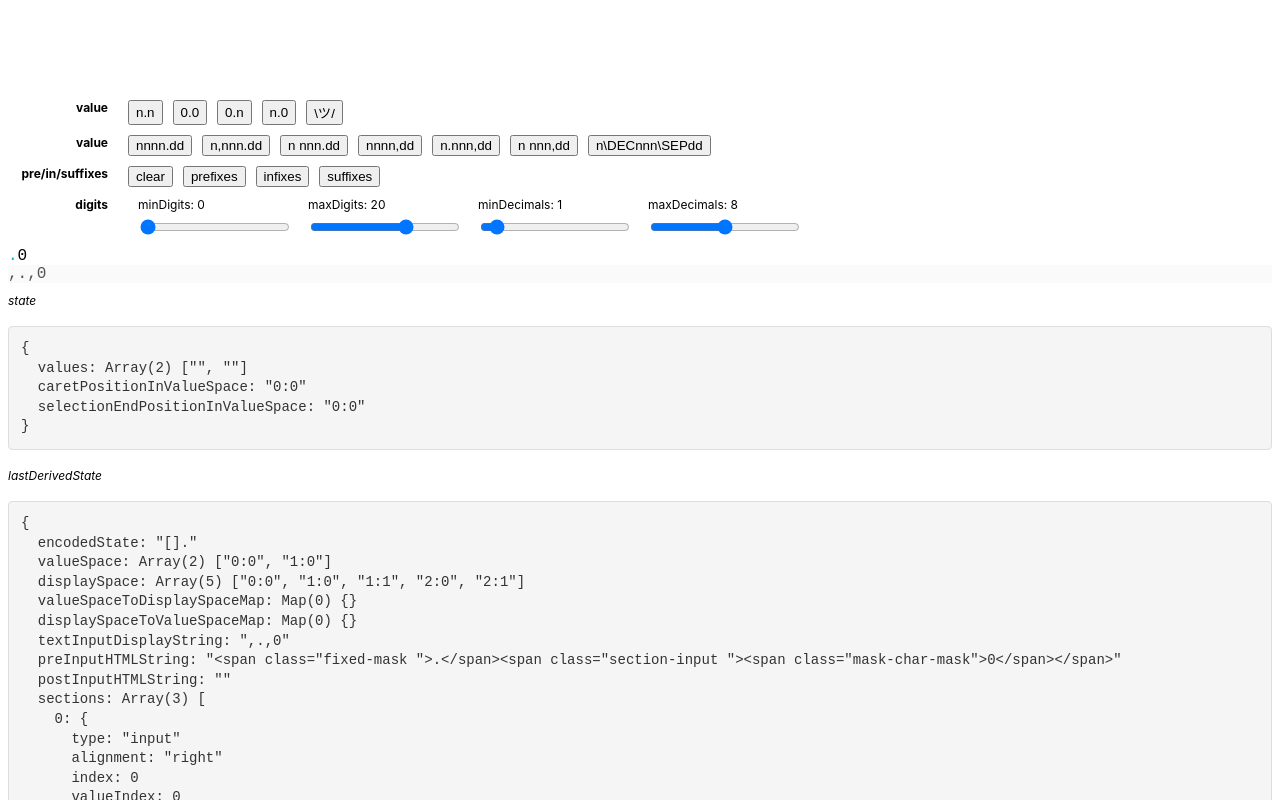
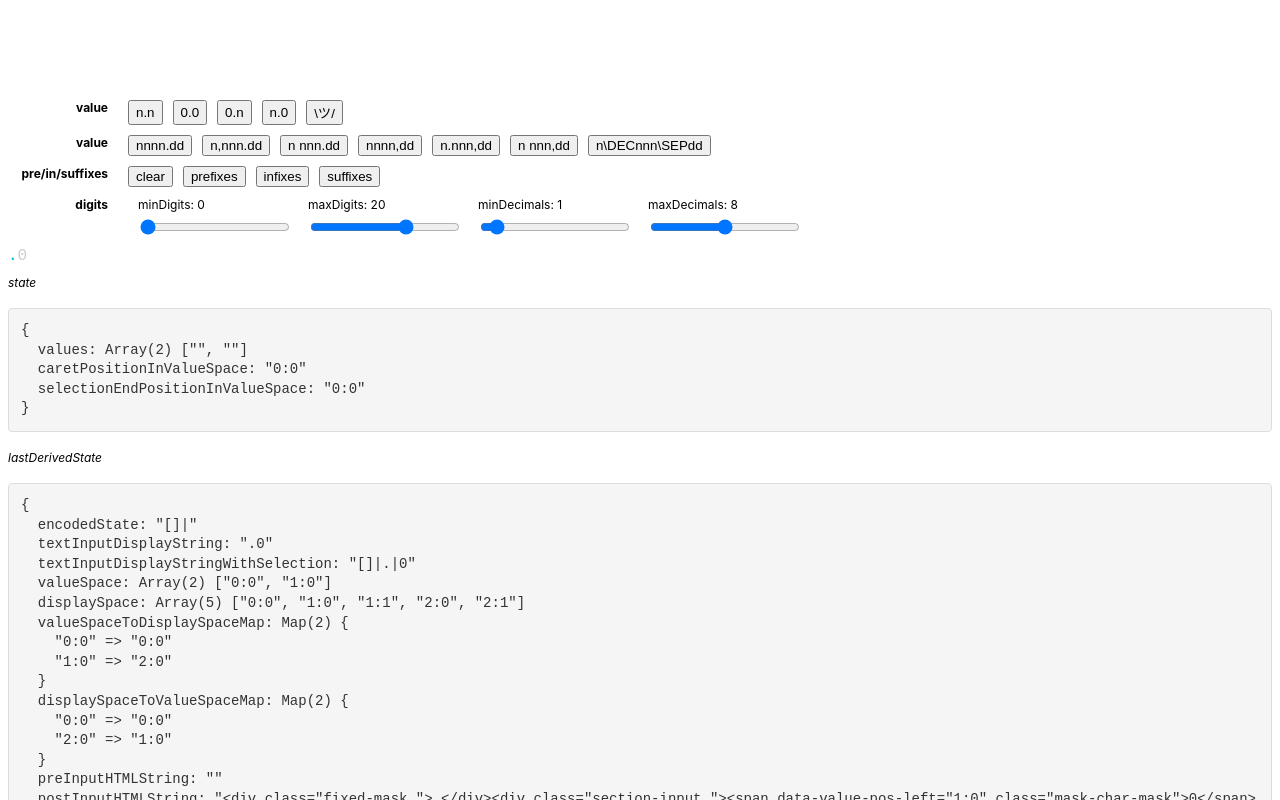
Before and after one commit to qwesda/mask-input, a Vue app: page / in a window 1280 px wide. Shown: the top 800 px of the page. Built offline with nearby package versions, Linux system fonts and the light colour scheme; the HTML template or start-up script is replaced by a standard one.

Commit message:
more rewrite

```diff
--- a/src/App.vue
+++ b/src/App.vue
@@ -67,7 +67,7 @@
   import { type Ref, ref, computed } from 'vue';
   import { bindToLocalStorage } from '@/helper/bindToLocalStorage.ts';
   import { NumericMask } from '@/masked-text/masks';
-  import { type MaskSectionFixedDefinition, MaskSectionFixed } from '@/masked-text/masks/base.ts';
+  import { type MaskSectionFixedDefinition, MaskSectionFixed } from '@/masked-text/masks/index.ts';
 
   const numericValue = ref(['', ''] as string[]);
 
@@ -128,7 +128,7 @@
   };
   const getRandomSuffixes = (count?: number): MaskSectionFixedDefinition[] => {
     count = count ?? Math.floor(Math.random() * 3);
-    const suffixPool = ['[per annum]', '[per mile]', '[per kilo]', '[per se]'];
+    const suffixPool = ['(per annum)', '(per mile)', '(per kilo)', '(per se)'];
     const suffixes: MaskSectionFixedDefinition[] = [];
 
     for (let i = 0; i < count && suffixPool.length > 0; i++) {
--- a/src/masked-text/masked-text.vue
+++ b/src/masked-text/masked-text.vue
@@ -1,7 +1,6 @@
 <template>
-  <div class="masked-text-container">
-    <div @click="setFocus">
-      <span class="text-overlay" ref="preInputHTMLRef" v-html="lastDerivedState.preInputHTMLString" />
+  <div class="masked-text-container" @mousedown.capture="handleMousedown" @mouseup.capture="handleMouseup">
+    <div class="text-overlay" ref="preInputHTMLRef" v-html="lastDerivedState.preInputHTMLString" />
 
     <input
       ref="inputRef"
@@ -9,29 +8,13 @@
       @keydown.capture="handleKeydown"
       @focus="handleFocus"
       @blur="handleBlur"
-        @click="handleClick"
+      @click="setFocus"
       class="masked-text-input"
       autofocus
       style="width: 4px; margin-left: 0; margin-right: -4px; background: transparent"
     />
 
-      <span class="text-overlay" ref="postInputHTMLRef" v-html="lastDerivedState.postInputHTMLString" />
-    </div>
-
-    <div>
-      <input
-        ref="inputShadowRef"
-        @input.capture="handleInput"
-        @keydown.capture="handleKeydown"
-        @focus="handleFocus"
-        @blur="handleBlur"
-        @click="handleClick"
-        class="masked-text-shadow-input"
-        autofocus
-        disabled
-        :value="lastDerivedState.textInputDisplayString"
-      />
-    </div>
+    <div class="text-overlay" ref="postInputHTMLRef" v-html="lastDerivedState.postInputHTMLString" />
   </div>
 
   <template v-if="hasFocus">
@@ -54,7 +37,7 @@
     updateMaskStateValues,
     updateMaskStateCaretAndSelection,
     findClosestValidValueSpaceCoordinates,
-  } from './masks/base.ts';
+  } from './masks/base/index.ts';
 
   import VarDump from '@/helper/var-dump.vue';
 
@@ -111,23 +94,109 @@
 
     state.value = _state;
     lastDerivedState.value = _lastDerivedState;
+
+    updateInputRefSize();
   };
 
   const handleInput = (event: Event) => {
-    console.log('handleInput', event);
+    // console.log('handleInput', event);
     updateInputRefSize();
   };
   const handleKeydown = (event: KeyboardEvent) => {
-    console.log('handleKeydown', event);
+    // console.log('handleKeydown', event);
   };
   const handleFocus = (event: FocusEvent) => {
-    console.log('handleFocus', event);
+    // console.log('handleFocus', event);
   };
   const handleBlur = (event: FocusEvent) => {
-    console.log('handleBlur', event);
+    // console.log('handleBlur', event);
   };
-  const handleClick = (event: MouseEvent) => {
-    console.log('handleClick', event);
+
+  const getClosestValueSpaceCoordinates = (event: MouseEvent) => {
+    const containersToCheck: HTMLElement[] = [preInputHTMLRef.value, postInputHTMLRef.value].filter((x) => x !== undefined) as HTMLElement[];
+    const containerElement = event.currentTarget as HTMLElement;
+    const containerRect = containerElement.getBoundingClientRect();
+    const relativeX = event.clientX - containerRect.left;
+
+    let closestValueSpaceCoordinates: string | undefined = undefined;
+    let minDistance = Infinity;
+
+    for (const container of containersToCheck) {
+      if (!container) {
+        continue;
+      }
+
+      const spans = container.querySelectorAll('span');
+
+      spans.forEach((span: Element) => {
+        const spanElement = span as HTMLElement;
+        const spanRect = spanElement.getBoundingClientRect();
+        const spanRelativeLeft = spanRect.left - containerRect.left;
+        const spanRelativeRight = spanRect.right - containerRect.left;
+
+        let distance;
+
+        if (relativeX < spanRelativeLeft) {
+          distance = spanRelativeLeft - relativeX;
+        } else if (relativeX > spanRelativeRight) {
+          distance = relativeX - spanRelativeRight;
+        } else {
+          distance = 0;
+        }
+
+        if (distance < minDistance) {
+          const clickWasRightish = relativeX > spanRelativeLeft + spanRect.width / 2;
+
+          if (clickWasRightish) {
+            if (spanElement.hasAttribute('data-value-pos-right')) {
+              closestValueSpaceCoordinates = spanElement.getAttribute('data-value-pos-right')!;
+            } else if (spanElement.hasAttribute('data-value-pos-left')) {
+              closestValueSpaceCoordinates = spanElement.getAttribute('data-value-pos-left')!;
+            }
+          } else {
+            if (spanElement.hasAttribute('data-value-pos-left')) {
+              closestValueSpaceCoordinates = spanElement.getAttribute('data-value-pos-left')!;
+            } else if (spanElement.hasAttribute('data-value-pos-right')) {
+              closestValueSpaceCoordinates = spanElement.getAttribute('data-value-pos-right')!;
+            }
+          }
+
+          if (closestValueSpaceCoordinates !== undefined) {
+            minDistance = distance;
+          }
+        }
+      });
+    }
+
+    return closestValueSpaceCoordinates;
+  };
+
+  const handleMousedown = (event: MouseEvent) => {
+    const closestValueSpaceCoordinates = getClosestValueSpaceCoordinates(event);
+
+    if (closestValueSpaceCoordinates !== undefined) {
+      state.value = updateMaskStateCaretAndSelection(state.value, closestValueSpaceCoordinates, closestValueSpaceCoordinates);
+
+      if (inputRef.value) {
+        inputRef.value.focus();
+      }
+
+      runComponentUpdateLoop(props.modelValue, props.mask, state, lastDerivedState);
+    }
+  };
+
+  const handleMouseup = (event: MouseEvent) => {
+    const closestValueSpaceCoordinates = getClosestValueSpaceCoordinates(event);
+
+    if (closestValueSpaceCoordinates !== undefined) {
+      state.value = updateMaskStateCaretAndSelection(state.value, closestValueSpaceCoordinates, closestValueSpaceCoordinates);
+
+      if (inputRef.value) {
+        inputRef.value.focus();
+      }
+
+      runComponentUpdateLoop(props.modelValue, props.mask, state, lastDerivedState);
+    }
   };
 
   const setFocus = (event: MouseEvent) => {
@@ -140,18 +209,20 @@
     () => [props.mask, props.modelValue],
     () => {
       runComponentUpdateLoop(props.modelValue, props.mask, state, lastDerivedState);
-      updateInputRefSize();
     },
     { immediate: true },
+  );
+
+  watch(
+    () => inputRef,
+    (newValue) => {
+      console.log('inputRef', newValue);
+    },
   );
 </script>
 
 <style scoped>
   .masked-text-container {
-    display: flex;
-    flex-direction: column;
-  }
-  .masked-text-container > * {
     display: flex;
     flex-direction: row;
     position: relative;
@@ -167,6 +238,7 @@
     border: none;
     outline: none;
     flex-shrink: 1;
+    z-index: 1;
   }
 
   .masked-text-shadow-input {
@@ -186,8 +258,8 @@
   }
 
   .text-overlay {
+    display: inline-block;
     font-size: 1rem;
-    pointer-events: none;
 
     padding: 0;
     border: none;
@@ -195,12 +267,26 @@
 
     font-family: monospace;
     white-space: pre;
+    pointer-events: none;
   }
 
-  .text-overlay :deep(.input-mask-char-input) {
+  .text-overlay :deep(.section-input) {
+    cursor: text;
+  }
+
+  .text-overlay :deep(div) {
+    display: inline-block;
+  }
+
+  .text-overlay :deep(.section-input.active) {
+    background-color: rgba(0, 0, 0, 0.02);
+    border-bottom: 1px solid rgba(0, 0, 0, 0.2);
+  }
+
+  .text-overlay :deep(.mask-char-input) {
     color: rgba(0, 0, 0, 1);
   }
-  .text-overlay :deep(.input-mask-char-mask) {
+  .text-overlay :deep(.mask-char-mask) {
     color: rgba(0, 0, 0, 0.2);
   }
   .text-overlay :deep(.fixed-mask) {
--- a/src/masked-text/masks/base.ts
+++ b/src/masked-text/masks/base/index.ts
@@ -1,25 +1,41 @@
-import type { Ref } from 'vue';
+import type {
+  MaskSectionFixedDefinition,
+  MaskSectionInputDefinition,
+  MaskCharacter,
+  MaskSectionFixedDerivedState,
+  MaskSectionInputDerivedState,
+  MaskSectionDefinition,
+  MaskSectionDerivedState,
+  MaskDefinition,
+  MaskState,
+  MaskDerivedState,
+} from './types';
 
-export interface MaskSectionFixedDefinition {
-  type: 'fixed';
-  mask: string;
-  skipKeys?: string[];
-}
+export type {
+  MaskSectionFixedDefinition,
+  MaskSectionInputDefinition,
+  MaskCharacter,
+  MaskSectionFixedDerivedState,
+  MaskSectionInputDerivedState,
+  MaskSectionDefinition,
+  MaskSectionDerivedState,
+  MaskDefinition,
+  MaskState,
+  MaskDerivedState,
+};
+
+// local types
+type InputHTMLStringPart = {
+  cls: string;
+  dataAttrs?: { [key: string]: string };
+  value: string;
+};
 
 export const MaskSectionFixed = (mask: string, skipKeys?: string[]): MaskSectionFixedDefinition => ({
   type: 'fixed',
   mask,
   skipKeys,
 });
-
-export interface MaskSectionInputDefinition {
-  type: 'input';
-  inputBehavior: 'replace' | 'insert';
-  alignment: 'left' | 'right';
-  maskingFn: (sectionValue: string) => MaskCharacter[];
-  validationFn: (sectionValue: string) => boolean;
-  maxLength: number;
-}
 
 export const MaskSectionInput = (
   inputBehavior: 'replace' | 'insert',
@@ -36,55 +52,6 @@ export const MaskSectionInput = (
   maxLength,
 });
 
-export interface MaskSectionInput extends MaskSectionInputDefinition {
-  valueIndex: number;
-}
-
-export type MaskCharacter = {
-  char: string;
-  type: 'mask' | 'value';
-};
-
-export type MaskSectionFixedDerivedState = {
-  type: 'fixed';
-  index: number;
-
-  textInputDisplayString: string;
-
-  displaySpace: string[];
-};
-
-export type MaskSectionInputDerivedState = {
-  type: 'input';
-  alignment: 'left' | 'right';
-  index: number;
-  value: string;
-  valueIndex: number;
-
-  maskCharacters: MaskCharacter[];
-  textInputDisplayString: string;
-
-  valueSpace: string[];
-  displaySpace: string[];
-
-  valueSpaceToDisplaySpaceMap: Map<string, string>;
-  displaySpaceToValueSpaceMap: Map<string, string>;
-};
-
-export type MaskSectionDefinition = MaskSectionFixedDefinition | MaskSectionInputDefinition;
-export type MaskSectionDerivedState = MaskSectionFixedDerivedState | MaskSectionInputDerivedState;
-
-export type MaskDefinition = {
-  sections: MaskSectionDefinition[];
-};
-
-export type MaskState = {
-  values: string[];
-
-  caretPositionInValueSpace: string;
-  selectionEndPositionInValueSpace: string;
-};
-
 export const getInitialMaskState = (values: string[]): MaskState => {
   return {
     values,
@@ -92,22 +59,6 @@ export const getInitialMaskState = (values: string[]): MaskState => {
     caretPositionInValueSpace: '0:0',
     selectionEndPositionInValueSpace: '0:0',
   };
-};
-
-export type MaskDerivedState = {
-  encodedState: string;
-
-  valueSpace: string[];
-  displaySpace: string[];
-  valueSpaceToDisplaySpaceMap: Map<string, string>;
-  displaySpaceToValueSpaceMap: Map<string, string>;
-
-  textInputDisplayString: string;
-
-  preInputHTMLString: string;
-  postInputHTMLString: string;
-
-  sections: MaskSectionDerivedState[];
 };
 
 const compareSpaceCoordinates = (a: string | undefined, b: string | undefined): number | undefined => {
@@ -168,7 +119,7 @@ const getFixedSectionHTMLStrings = (
   const isBeforeCursor: boolean = caretRelativePosition < 0;
   const isBeforeSelectionEnd: boolean = selectionEndRelativePosition < 0;
 
-  const htmlString: string = `<span class="fixed-mask ${isBeforeCursor !== isBeforeSelectionEnd ? 'selected' : ''}">${maskSection.textInputDisplayString}</span>`;
+  const htmlString: string = `<div class="fixed-mask ${isBeforeCursor !== isBeforeSelectionEnd ? 'selected' : ''}">${maskSection.textInputDisplayString}</div>`;
 
   return [isBeforeCursor ? htmlString : '', !isBeforeCursor ? htmlString : ''];
 };
@@ -214,6 +165,16 @@ const getInputSectionDerivedState = (
     }
   }
 
+  if (value === '') {
+    if (sectionDefinition.alignment === 'left') {
+      valueSpaceToDisplaySpaceMap.set(valueSpace[0], displaySpace[0]);
+      displaySpaceToValueSpaceMap.set(displaySpace[0], valueSpace[0]);
+    } else {
+      valueSpaceToDisplaySpaceMap.set(valueSpace[0], displaySpace[displaySpace.length - 1]);
+      displaySpaceToValueSpaceMap.set(displaySpace[displaySpace.length - 1], valueSpace[0]);
+    }
+  }
+
   return {
     type: 'input',
     alignment: sectionDefinition.alignment,
@@ -232,20 +193,27 @@ const getInputSectionDerivedState = (
   };
 };
 
+const inputHTMLStringPartToHTML = (inputHTMLStringPart: InputHTMLStringPart) => {
+  const { cls, dataAttrs, value } = inputHTMLStringPart;
+
+  const dataAttrsStringString = inputHTMLStringPart.dataAttrs
+    ? Object.entries(inputHTMLStringPart.dataAttrs)
+        .map(([key, value]) => ` data-${key}="${value}"`)
+        .join('')
+    : '';
+  const clsStringString = cls.length > 0 ? ` class="${cls}"` : '';
+
+  return `<span${dataAttrsStringString}${clsStringString}>${value}</span>`;
+};
+
 const getInputSectionHTMLStrings = (
   maskState: MaskState,
   maskSection: MaskSectionInputDerivedState,
   valueSpaceToDisplaySpaceMap: Map<string, string>,
+  displaySpaceToValueSpaceMap: Map<string, string>,
 ): [string, string] => {
-  const preInputHTMLStringParts: {
-    cls: string;
-    value: string;
-  }[] = [];
-
-  const postInputHTMLStringParts: {
-    cls: string;
-    value: string;
-  }[] = [];
+  const preInputHTMLStringParts: InputHTMLStringPart[] = [];
+  const postInputHTMLStringParts: InputHTMLStringPart[] = [];
 
   const caretPositionInDisplaySpace = valueSpaceToDisplaySpaceMap.get(maskState.caretPositionInValueSpace);
   const selectionEndPositionInDisplaySpace = valueSpaceToDisplaySpaceMap.get(maskState.selectionEndPositionInValueSpace);
@@ -253,37 +221,54 @@ const getInputSectionHTMLStrings = (
   let posDisplaySpace = 0;
 
   for (const [i, maskChar] of maskSection.maskCharacters.entries()) {
+    const currentDisplaySpaceCoordinatesLeft = `${maskSection.index}:${posDisplaySpace}`;
+    const currentValueSpaceCoordinatesLeft = displaySpaceToValueSpaceMap.get(currentDisplaySpaceCoordinatesLeft);
+
     posDisplaySpace += maskChar.char.length;
 
-    const caretRelativePosition = compareSpaceCoordinates(`${maskSection.index}:${posDisplaySpace}`, caretPositionInDisplaySpace) || -1;
-    const selectionEndRelativePosition = compareSpaceCoordinates(`${maskSection.index}:${posDisplaySpace}`, selectionEndPositionInDisplaySpace) || -1;
+    const currentDisplaySpaceCoordinatesRight = `${maskSection.index}:${posDisplaySpace}`;
+    const currentValueSpaceCoordinatesRight = displaySpaceToValueSpaceMap.get(currentDisplaySpaceCoordinatesRight);
+
+    const caretRelativePosition = compareSpaceCoordinates(currentDisplaySpaceCoordinatesRight, caretPositionInDisplaySpace) || -1;
+    const selectionEndRelativePosition = compareSpaceCoordinates(currentDisplaySpaceCoordinatesRight, selectionEndPositionInDisplaySpace) || -1;
 
     const isBeforeCursor: boolean = caretRelativePosition <= 0;
     const isBeforeSelectionEnd: boolean = selectionEndRelativePosition <= 0;
 
     const htmlStringParts = isBeforeCursor ? preInputHTMLStringParts : postInputHTMLStringParts;
-    const htmlStringPartClassPrev = htmlStringParts.length === 0 ? '' : htmlStringParts[htmlStringParts.length - 1].cls;
     const htmlStringPartClass =
       maskChar.type === 'mask' ? 'mask-char-mask' : 'mask-char-value' + (isBeforeCursor !== isBeforeSelectionEnd ? ' selected' : '');
 
-    if (htmlStringPartClass !== htmlStringPartClassPrev) {
-      htmlStringParts.push({
-        cls: htmlStringPartClass,
-        value: maskChar.char,
-      });
-    } else {
-      htmlStringParts[htmlStringParts.length - 1].value += maskChar.char;
+    const dataAttrs: { [key: string]: string } = {};
+
+    if (currentValueSpaceCoordinatesLeft) {
+      dataAttrs['value-pos-left'] = currentValueSpaceCoordinatesLeft;
     }
+
+    if (currentValueSpaceCoordinatesRight) {
+      dataAttrs['value-pos-right'] = currentValueSpaceCoordinatesRight;
+    }
+
+    htmlStringParts.push({
+      cls: htmlStringPartClass,
+      dataAttrs,
+      value: maskChar.char,
+    });
   }
 
-  const isActiveSection = maskState.caretPositionInValueSpace.startsWith(maskSection.index.toString());
+  const caretPositionInDisplayState = valueSpaceToDisplaySpaceMap.get(maskState.caretPositionInValueSpace) || '-1:-1';
+  const [caretPositionInDisplayStateSectionIndex, caretPositionInDisplayStatePosition] = caretPositionInDisplayState
+    .split(':')
+    .map((x) => Number.parseInt(x));
+
+  const isActiveSection = caretPositionInDisplayStateSectionIndex === maskSection.index;
   const preInputHTMLString =
     preInputHTMLStringParts.length > 0
-      ? `<span class="section-input ${isActiveSection ? 'active' : ''}">${preInputHTMLStringParts.map(({ cls, value }) => `<span class="${cls}">${value}</span>`).join('')}</span>`
+      ? `<div class="section-input ${isActiveSection ? 'active' : ''}">${preInputHTMLStringParts.map((inputHTMLStringPart) => inputHTMLStringPartToHTML(inputHTMLStringPart)).join('')}</div>`
       : '';
   const postInputHTMLString =
     postInputHTMLStringParts.length > 0
-      ? `<span class="section-input ${isActiveSection ? 'active' : ''}">${postInputHTMLStringParts.map(({ cls, value }) => `<span class="${cls}">${value}</span>`).join('')}</span>`
+      ? `<div class="section-input ${isActiveSection ? 'active' : ''}">${postInputHTMLStringParts.map((inputHTMLStringPart) => inputHTMLStringPartToHTML(inputHTMLStringPart)).join('')}</div>`
       : '';
 
   return [preInputHTMLString, postInputHTMLString];
@@ -341,23 +326,32 @@ export const getDerivedState = (maskState: MaskState, maskDefinition: MaskDefini
 
       const sectionInputDerivedState = sectionDeriveState as MaskSectionInputDerivedState;
 
-      const [preInputHTMLString, postInputHTMLString] = getInputSectionHTMLStrings(maskState, sectionInputDerivedState, valueSpaceToDisplaySpaceMap);
+      const [preInputHTMLString, postInputHTMLString] = getInputSectionHTMLStrings(
+        maskState,
+        sectionInputDerivedState,
+        valueSpaceToDisplaySpaceMap,
+        displaySpaceToValueSpaceMap,
+      );
+
       preInputHTMLStringParts.push(preInputHTMLString);
       postInputHTMLStringParts.push(postInputHTMLString);
     }
   }
 
   const encodedState = encodeState(maskState);
+  const textInputDisplayString = sectionsDeriveState.map((section) => section.textInputDisplayString).join('');
+  const textInputDisplayStringWithSelection = getTextInputDisplayStringWithSelection(maskState, sectionsDeriveState, valueSpaceToDisplaySpaceMap);
 
   return {
     encodedState,
+    textInputDisplayString,
+    textInputDisplayStringWithSelection,
 
     valueSpace,
     displaySpace,
     valueSpaceToDisplaySpaceMap,
     displaySpaceToValueSpaceMap,
 
-    textInputDisplayString: sectionsDeriveState.map((section) => section.textInputDisplayString).join(),
     preInputHTMLString: preInputHTMLStringParts.join(''),
     postInputHTMLString: postInputHTMLStringParts.join(''),
 
@@ -505,5 +499,51 @@ export function encodeState(state: MaskState): string {
     }
   }
 
-  return encodedStateParts.join('.');
+  return encodedStateParts.join('|');
 }
+
+export function getTextInputDisplayStringWithSelection(
+  state: MaskState,
+  sectionsDeriveState: MaskSectionDerivedState[],
+  valueSpaceToDisplaySpaceMap: Map<string, string>,
+): string {
+  const textInputDisplayStringWithSelectionParts: string[] = [];
+
+  const caretPositionInDisplaySpace = valueSpaceToDisplaySpaceMap.get(state.caretPositionInValueSpace) || '-1:-1';
+  const selectionEndPositionInDisplaySpace = valueSpaceToDisplaySpaceMap.get(state.selectionEndPositionInValueSpace) || '-1:-1';
+
+  const [caretSectionIndex, caretPosition] = caretPositionInDisplaySpace.split(':').map((x) => Number.parseInt(x));
+  const [selectionEndSectionIndex, selectionEndPosition] = selectionEndPositionInDisplaySpace.split(':').map((x) => Number.parseInt(x));
+
+  for (const [i, section] of sectionsDeriveState.entries()) {
+    if (i !== caretSectionIndex && i !== selectionEndSectionIndex) {
+      textInputDisplayStringWithSelectionParts.push(section.textInputDisplayString);
+    } else if (i === caretSectionIndex && i !== selectionEndSectionIndex) {
+      textInputDisplayStringWithSelectionParts.push(
+        section.textInputDisplayString.substring(0, caretPosition) + '[' + section.textInputDisplayString.substring(caretPosition),
+      );
+    } else if (i !== caretSectionIndex && i === selectionEndSectionIndex) {
+      textInputDisplayStringWithSelectionParts.push(
+        section.textInputDisplayString.substring(0, caretPosition) + '[' + section.textInputDisplayString.substring(caretPosition),
+      );
+    } else if (caretPosition <= selectionEndPosition) {
+      textInputDisplayStringWithSelectionParts.push(
+        section.textInputDisplayString.substring(0, caretPosition) +
+          '[' +
+          section.textInputDisplayString.substring(caretPosition, selectionEndPosition) +
+          ']' +
+          section.textInputDisplayString.substring(selectionEndPosition),
+      );
+    } else if (caretPosition > selectionEndPosition) {
+      textInputDisplayStringWithSelectionParts.push(
+        section.textInputDisplayString.substring(0, selectionEndPosition) +
+          ']' +
+          section.textInputDisplayString.substring(selectionEndPosition, caretPosition) +
+          '[' +
+          section.textInputDisplayString.substring(caretPosition),
+      );
+    }
+  }
+
+  return textInputDisplayStringWithSelectionParts.join('|');
+}
--- /dev/null
+++ b/src/masked-text/masks/base/types.ts
@@ -0,0 +1,82 @@
+import type { Ref } from 'vue';
+
+export interface MaskSectionFixedDefinition {
+  type: 'fixed';
+  mask: string;
+  skipKeys?: string[];
+}
+
+export interface MaskSectionInputDefinition {
+  type: 'input';
+  inputBehavior: 'replace' | 'insert';
+  alignment: 'left' | 'right';
+  maskingFn: (sectionValue: string) => MaskCharacter[];
+  validationFn: (sectionValue: string) => boolean;
+  maxLength: number;
+}
+
+export interface MaskSectionInput extends MaskSectionInputDefinition {
+  valueIndex: number;
+}
+
+export type MaskCharacter = {
+  char: string;
+  type: 'mask' | 'value';
+};
+
+export type MaskSectionFixedDerivedState = {
+  type: 'fixed';
+  index: number;
+
+  textInputDisplayString: string;
+
+  displaySpace: string[];
+};
+
+export type MaskSectionInputDerivedState = {
+  type: 'input';
+  alignment: 'left' | 'right';
+  index: number;
+  value: string;
+  valueIndex: number;
+
+  maskCharacters: MaskCharacter[];
+  textInputDisplayString: string;
+
+  valueSpace: string[];
+  displaySpace: string[];
+
+  valueSpaceToDisplaySpaceMap: Map<string, string>;
+  displaySpaceToValueSpaceMap: Map<string, string>;
+};
+
+export type MaskSectionDefinition = MaskSectionFixedDefinition | MaskSectionInputDefinition;
+export type MaskSectionDerivedState = MaskSectionFixedDerivedState | MaskSectionInputDerivedState;
+
+export type MaskDefinition = {
+  sections: MaskSectionDefinition[];
+};
+
+export type MaskState = {
+  values: string[];
+
+  caretPositionInValueSpace: string;
+  selectionEndPositionInValueSpace: string;
+};
+
+export type MaskDerivedState = {
+  encodedState: string;
+
+  valueSpace: string[];
+  displaySpace: string[];
+  valueSpaceToDisplaySpaceMap: Map<string, string>;
+  displaySpaceToValueSpaceMap: Map<string, string>;
+
+  textInputDisplayString: string;
+  textInputDisplayStringWithSelection: string;
+
+  preInputHTMLString: string;
+  postInputHTMLString: string;
+
+  sections: MaskSectionDerivedState[];
+};
--- a/src/masked-text/masks/index.ts
+++ b/src/masked-text/masks/index.ts
@@ -1,3 +1,4 @@
 import { NumericMask, type NumericMaskProps } from './numeric.ts';
+import { MaskSectionFixed, type MaskSectionFixedDefinition } from './base/index.ts';
 
-export { NumericMask, type NumericMaskProps };
+export { NumericMask, type NumericMaskProps, MaskSectionFixed, type MaskSectionFixedDefinition };
--- a/src/masked-text/masks/numeric.ts
+++ b/src/masked-text/masks/numeric.ts
@@ -1,12 +1,11 @@
 import {
   type MaskSectionFixedDefinition,
-  type MaskSectionDefinition,
   type MaskDefinition,
   type MaskCharacter,
   MaskSectionFixed,
   MaskSectionInput,
   validationFnFromRegexString,
-} from './base.ts';
+} from './base/index.ts';
 
 export type NumericMaskProps = {
   decimalSeparator?: string;
@@ -92,7 +91,7 @@ export const NumericMask = (props: NumericMaskProps): MaskDefinition => {
 
   const decimalsDigitsMaskFn = DecimalsDigitsMaskFn(minDecimalDigits);
   const decimalsValidationFn = validationFnFromRegexString(`^([0-9]{0,${maxDecimalDigits}})$`);
-  const decimalsInputSection = MaskSectionInput('insert', 'right', decimalsDigitsMaskFn, decimalsValidationFn, maxDecimalDigits);
+  const decimalsInputSection = MaskSectionInput('insert', 'left', decimalsDigitsMaskFn, decimalsValidationFn, maxDecimalDigits);
 
   return {
     sections: [...prefixes, integerInputSection, ...infixes, decimalsInputSection, ...suffixes],
```
Lines whose indentation alone changed are shown as unchanged.
